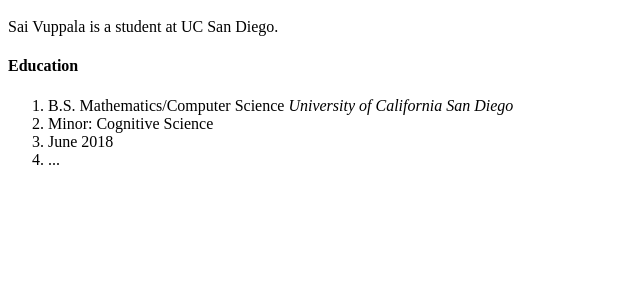
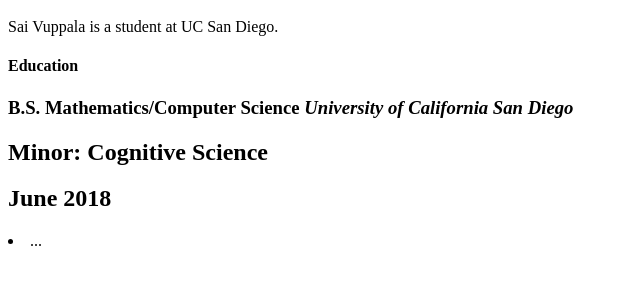
Before and after one commit to saivuppala/saivuppala.github.io, a plain HTML site: page index.html in a window 1280 px wide. Shown: the part 101-386 px from the top of the page, without its empty margins (0-640 px from the left). Drawn offline with Linux system fonts and the light colour scheme.

Commit message:
something

```diff
--- a/index.html
+++ b/index.html
@@ -15,11 +15,11 @@
 	<p>Sai Vuppala is a student at UC San Diego.</p>
 
 	<h4>Education</h4>
-	<ol>
-		<li>B.S. Mathematics/Computer Science <em>University of California San Diego</em></li>
-		<li>Minor: Cognitive Science</li>
-		<li>June 2018</li>
+
+		<h3>B.S. Mathematics/Computer Science <em>University of California San Diego</em></h3>
+		<h2>Minor: Cognitive Science</h2>
+		<h2>June 2018</h2>
 		<li>...</li>
-	</ol>
+
 </body>
 </html>
```
